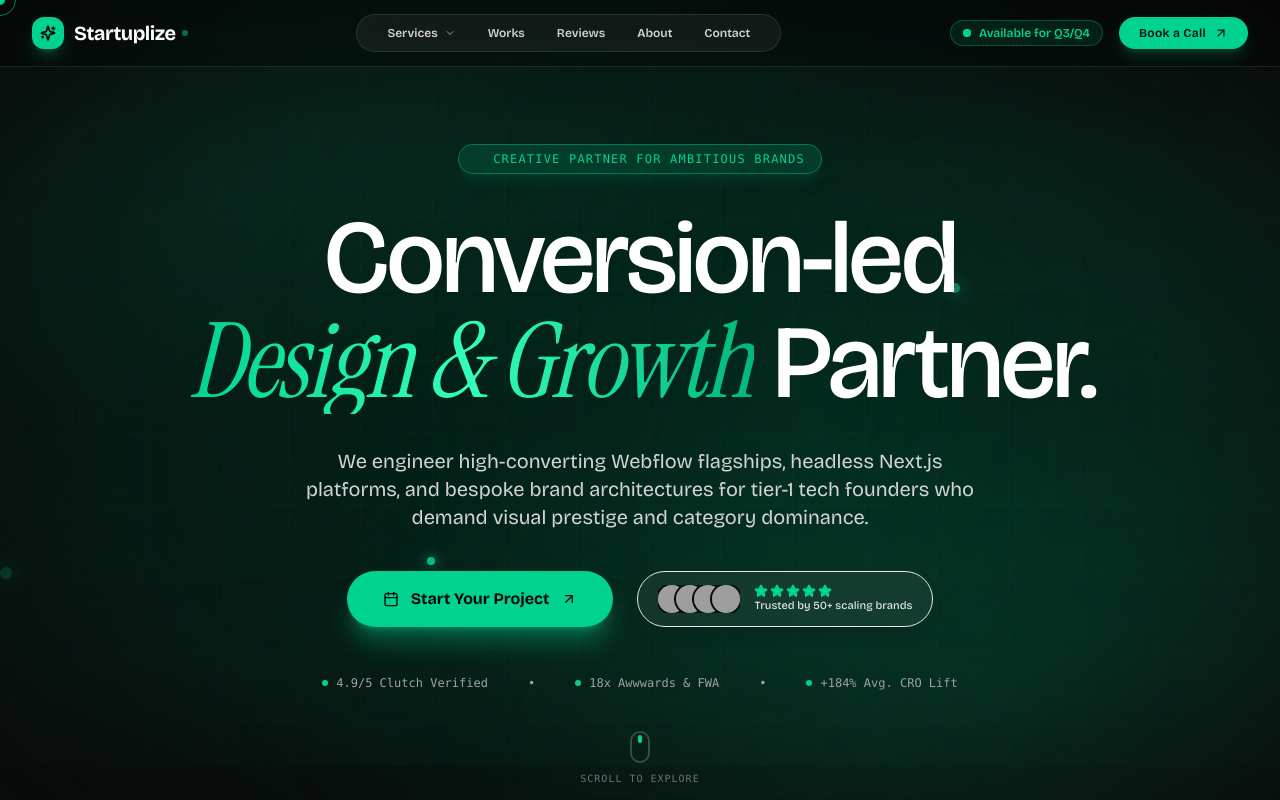
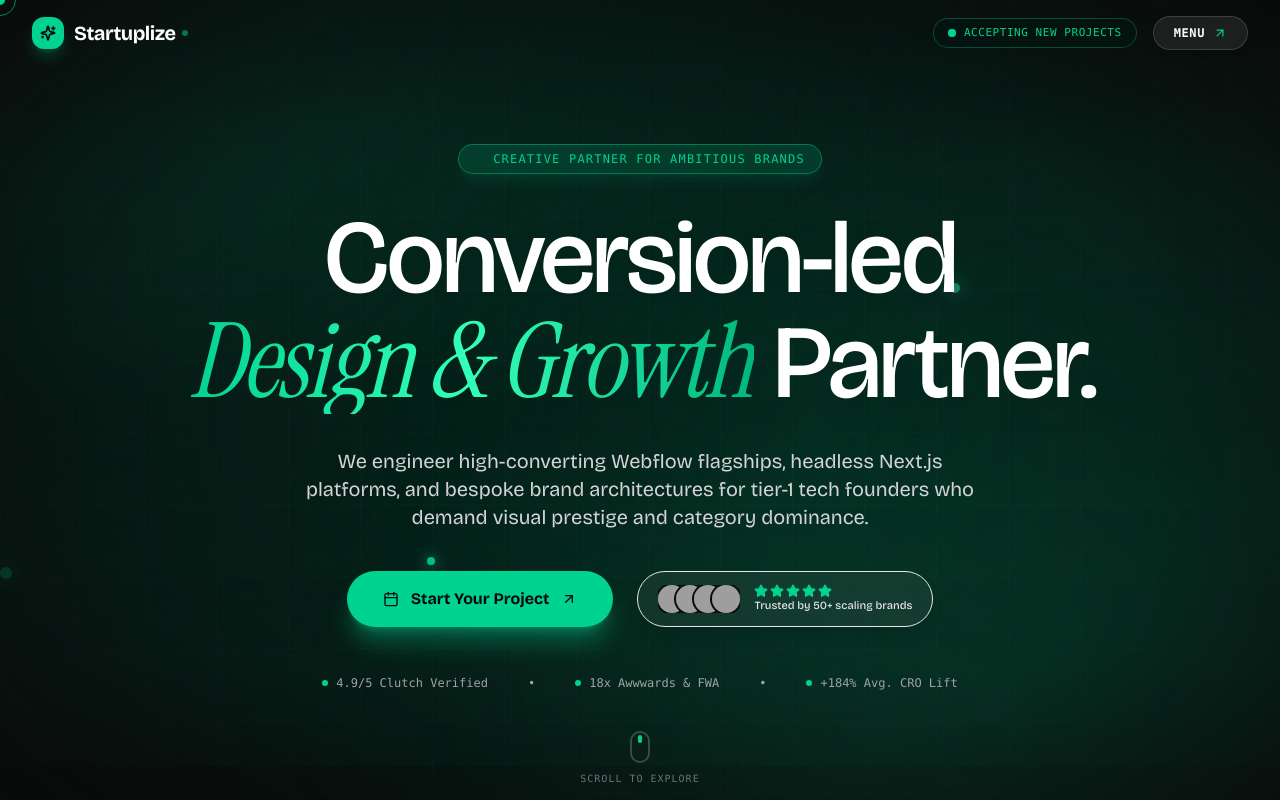
Before and after one commit to Mahathir-Gunjon/Startuplize, a Next.js app: page / in a window 1280 px wide. Shown: the top 800 px of the page. Built offline with nearby package versions, Linux system fonts and the light colour scheme; grey boxes are pictures that could not be loaded.

Commit message:
feat: clean minimal navbar with BayFi-style floating menu card

```diff
--- /dev/null
+++ b/components/FloatingMenu.tsx
@@ -0,0 +1,180 @@
+"use client";
+
+import React, { useEffect, useRef } from "react";
+import Link from "next/link";
+import { usePathname } from "next/navigation";
+import { motion, AnimatePresence } from "framer-motion";
+import {
+  ArrowUpRight,
+  Mail,
+  Phone,
+  Calendar,
+  X,
+  Sparkles,
+} from "lucide-react";
+import { cn } from "@/lib/utils";
+
+interface FloatingMenuProps {
+  isOpen: boolean;
+  onClose: () => void;
+  onOpenBooking: () => void;
+}
+
+export default function FloatingMenu({
+  isOpen,
+  onClose,
+  onOpenBooking,
+}: FloatingMenuProps) {
+  const pathname = usePathname();
+  const menuRef = useRef<HTMLDivElement>(null);
+
+  // Close on Escape key press
+  useEffect(() => {
+    const handleKeyDown = (e: KeyboardEvent) => {
+      if (e.key === "Escape") onClose();
+    };
+    if (isOpen) {
+      window.addEventListener("keydown", handleKeyDown);
+    }
+    return () => window.removeEventListener("keydown", handleKeyDown);
+  }, [isOpen, onClose]);
+
+  // Close when clicking outside
+  useEffect(() => {
+    const handleClickOutside = (e: MouseEvent) => {
+      if (menuRef.current && !menuRef.current.contains(e.target as Node)) {
+        onClose();
+      }
+    };
+    if (isOpen) {
+      // delay attachment to avoid immediate trigger
+      const timer = setTimeout(() => {
+        window.addEventListener("click", handleClickOutside);
+      }, 50);
+      return () => {
+        clearTimeout(timer);
+        window.removeEventListener("click", handleClickOutside);
+      };
+    }
+  }, [isOpen, onClose]);
+
+  const navItems = [
+    { label: "HOME", href: "/" },
+    { label: "SERVICES", href: "/services" },
+    { label: "WORK", href: "/portfolio" },
+    { label: "ABOUT", href: "/about" },
+    { label: "REVIEWS", href: "/testimonials" },
+    {
+      label: "CAREERS",
+      href: "/about#careers",
+      badge: "HIRING",
+    },
+    { label: "CONTACT", href: "/contact" },
+  ];
+
+  return (
+    <AnimatePresence>
+      {isOpen && (
+        <motion.div
+          ref={menuRef}
+          initial={{ opacity: 0, scale: 0.94, y: -12 }}
+          animate={{ opacity: 1, scale: 1, y: 0 }}
+          exit={{ opacity: 0, scale: 0.94, y: -12 }}
+          transition={{ duration: 0.28, ease: [0.22, 1, 0.36, 1] }}
+          className="fixed top-20 right-4 sm:right-6 lg:right-8 z-50 w-[300px] sm:w-[340px] bg-[#0A1612]/95 backdrop-blur-2xl border border-[#00D28F]/30 rounded-[28px] p-7 shadow-2xl shadow-black/80 overflow-hidden"
+          style={{
+            boxShadow:
+              "0 25px 50px -12px rgba(0, 0, 0, 0.75), 0 0 30px 2px rgba(0, 210, 143, 0.15)",
+          }}
+        >
+          {/* Subtle Ambient Mint Light Cone */}
+          <div className="absolute -top-20 -right-20 w-48 h-48 bg-[#00D28F]/20 rounded-full blur-3xl pointer-events-none" />
+
+          {/* Navigation Links List */}
+          <nav className="flex flex-col space-y-3.5 relative z-10">
+            {navItems.map((item, idx) => {
+              const isActive = pathname === item.href;
+
+              return (
+                <Link
+                  key={item.label}
+                  href={item.href}
+                  onClick={onClose}
+                  className="group flex items-center justify-between transition-all duration-200 py-0.5"
+                >
+                  <div className="flex items-center gap-2.5">
+                    {/* Active bullet dot */}
+                    {isActive ? (
+                      <span className="text-[#00D28F] font-black text-xl leading-none">
+                        •
+                      </span>
+                    ) : (
+                      <span className="w-1.5 h-1.5 rounded-full bg-transparent group-hover:bg-[#00D28F]/60 transition-colors" />
+                    )}
+
+                    <span
+                      className={cn(
+                        "text-xl sm:text-2xl font-bold tracking-tight font-sans transition-all duration-200",
+                        isActive
+                          ? "text-white"
+                          : "text-zinc-400 group-hover:text-white group-hover:translate-x-1"
+                      )}
+                    >
+                      {item.label}
+                    </span>
+                  </div>
+
+                  {/* Optional Hiring or Extra Badge */}
+                  {item.badge && (
+                    <span className="px-2.5 py-0.5 rounded-full text-[10px] font-mono font-semibold tracking-wider text-[#00D28F] bg-[#00D28F]/15 border border-[#00D28F]/40 flex items-center gap-1">
+                      <span className="w-1.5 h-1.5 rounded-full bg-[#00D28F] animate-pulse" />
+                      <span>{item.badge}</span>
+                    </span>
+                  )}
+                </Link>
+              );
+            })}
+          </nav>
+
+          {/* Divider */}
+          <div className="h-[1px] bg-white/10 my-6 relative z-10" />
+
+          {/* Bottom "Let's Talk" Section */}
+          <div className="relative z-10">
+            <div className="text-[10px] font-mono uppercase tracking-widest text-[#00D28F]/80 mb-3 font-semibold">
+              LET&apos;S TALK
+            </div>
+
+            <div className="flex flex-col space-y-2.5">
+              {/* Direct Email Link */}
+              <a
+                href="mailto:hello@startuplize.com"
+                className="flex items-center gap-2.5 text-xs text-zinc-300 hover:text-white transition-colors group"
+              >
+                <Mail className="w-3.5 h-3.5 text-[#00D28F] shrink-0" />
+                <span className="truncate group-hover:underline">
+                  hello@startuplize.com
+                </span>
+              </a>
+
+              {/* Direct Booking Action */}
+              <button
+                onClick={() => {
+                  onClose();
+                  onOpenBooking();
+                }}
+                className="flex items-center gap-2.5 text-xs text-zinc-300 hover:text-[#00D28F] transition-colors group text-left cursor-pointer"
+              >
+                <Calendar className="w-3.5 h-3.5 text-[#00D28F] shrink-0" />
+                <span className="group-hover:underline">
+                  Book an Intro Strategy Call
+                </span>
+                <ArrowUpRight className="w-3 h-3 text-[#00D28F] group-hover:translate-x-0.5 group-hover:-translate-y-0.5 transition-transform" />
+              </button>
+            </div>
+          </div>
+        </motion.div>
+      )}
+    </AnimatePresence>
+  );
+}
--- a/components/Navbar.tsx
+++ b/components/Navbar.tsx
@@ -3,10 +3,9 @@
 import React, { useState, useEffect } from "react";
 import Link from "next/link";
 import { usePathname } from "next/navigation";
-import { Sparkles, ArrowUpRight, Menu, ChevronDown } from "lucide-react";
+import { Sparkles, ArrowUpRight, X } from "lucide-react";
 import { cn } from "@/lib/utils";
-import MegaMenu from "./MegaMenu";
-import OffCanvasMenu from "./OffCanvasMenu";
+import FloatingMenu from "./FloatingMenu";
 
 interface NavbarProps {
   onOpenBooking: () => void;
@@ -14,11 +13,8 @@
 
 export default function Navbar({ onOpenBooking }: NavbarProps) {
   const [scrolled, setScrolled] = useState(false);
-  const [megaMenuOpen, setMegaMenuOpen] = useState(false);
-  const [mobileMenuOpen, setMobileMenuOpen] = useState(false);
+  const [menuOpen, setMenuOpen] = useState(false);
   const pathname = usePathname();
-
-  const isDarkPage = false; // Navbar adapts to theme smoothly
 
   useEffect(() => {
     const handleScroll = () => {
@@ -28,32 +24,25 @@
     return () => window.removeEventListener("scroll", handleScroll);
   }, []);
 
-  // Close mega menu on route change
+  // Automatically close menu on route navigation
   useEffect(() => {
-    setMegaMenuOpen(false);
-    setMobileMenuOpen(false);
+    setMenuOpen(false);
   }, [pathname]);
-
-  const navLinks = [
-    { name: "Services", isMega: true },
-    { name: "Works", href: "/portfolio" },
-    { name: "Reviews", href: "/testimonials" },
-    { name: "About", href: "/about" },
-    { name: "Contact", href: "/contact" },
-  ];
 
   return (
     <>
       <header
         className={cn(
-          "fixed top-0 left-0 right-0 z-50 transition-all duration-300 px-4 sm:px-6 lg:px-8 py-3.5",
+          "fixed top-0 left-0 right-0 z-50 transition-all duration-300 px-4 sm:px-6 lg:px-8 py-4",
           scrolled
             ? "bg-[#0A0A0A]/90 backdrop-blur-xl border-b border-white/10 shadow-2xl"
-            : "bg-black/30 backdrop-blur-md border-b border-white/10"
+            : "bg-transparent"
         )}
       >
         <div className="max-w-[1366px] mx-auto flex items-center justify-between">
-          {/* Brand Logo */}
+          {/* =========================================================================
+              1. BRAND LOGO (Left)
+              ========================================================================= */}
           <Link
             href="/"
             className="flex items-center gap-2.5 group focus:outline-none"
@@ -69,94 +58,50 @@
             </div>
           </Link>
 
-          {/* Desktop Navigation */}
-          <nav className="hidden md:flex items-center gap-1 bg-white/[0.06] border border-white/10 rounded-full px-4 py-1 backdrop-blur-md">
-            {navLinks.map((link) => {
-              if (link.isMega) {
-                return (
-                  <button
-                    key={link.name}
-                    onClick={() => setMegaMenuOpen(!megaMenuOpen)}
-                    onMouseEnter={() => setMegaMenuOpen(true)}
-                    className={cn(
-                      "px-3.5 py-1.5 text-xs font-semibold rounded-full transition-all duration-200 flex items-center gap-1.5 cursor-pointer",
-                      megaMenuOpen
-                        ? "bg-[#00D28F] text-[#0A0A0A]"
-                        : "text-zinc-300 hover:text-white hover:bg-white/[0.08]"
-                    )}
-                  >
-                    <span>{link.name}</span>
-                    <ChevronDown
-                      className={cn(
-                        "w-3 h-3 transition-transform duration-200",
-                        megaMenuOpen ? "rotate-180 text-[#0A0A0A]" : "text-zinc-400"
-                      )}
-                    />
-                  </button>
-                );
-              }
-
-              const isActive = pathname === link.href;
-              return (
-                <Link
-                  key={link.name}
-                  href={link.href!}
-                  className={cn(
-                    "px-3.5 py-1.5 text-xs font-semibold rounded-full transition-all duration-200",
-                    isActive
-                      ? "bg-white/15 text-white"
-                      : "text-zinc-300 hover:text-white hover:bg-white/[0.08]"
-                  )}
-                >
-                  {link.name}
-                </Link>
-              );
-            })}
-          </nav>
-
-          {/* Right Actions: Availability Badge, CTA & Hamburger */}
+          {/* =========================================================================
+              2. RIGHT ACTIONS: Availability Status Pill + Clean Menu Toggle Button
+              ========================================================================= */}
           <div className="flex items-center gap-3 sm:gap-4">
-            {/* Live Availability Badge */}
-            <div className="hidden lg:flex items-center gap-2 px-3 py-1 rounded-full bg-[#00D28F]/10 border border-[#00D28F]/30 text-[#00D28F] text-xs font-semibold">
+            {/* Availability Status Badge */}
+            <div className="hidden sm:flex items-center gap-2 px-3.5 py-1.5 rounded-full bg-[#051511]/80 border border-[#00D28F]/30 text-[#00D28F] text-[11px] font-mono font-medium tracking-wider uppercase backdrop-blur-md">
               <span className="relative flex h-2 w-2">
                 <span className="animate-ping absolute inline-flex h-full w-full rounded-full bg-[#00D28F] opacity-75" />
                 <span className="relative inline-flex rounded-full h-2 w-2 bg-[#00D28F]" />
               </span>
-              <span>Available for Q3/Q4</span>
+              <span>ACCEPTING NEW PROJECTS</span>
             </div>
 
-            {/* Quick Consultation CTA */}
+            {/* Menu Toggle Button */}
             <button
-              onClick={onOpenBooking}
-              className="group relative inline-flex items-center justify-center gap-2 px-4 sm:px-5 py-2 rounded-full font-semibold text-xs tracking-wide text-[#0A0A0A] bg-[#00D28F] hover:bg-[#00B87D] shadow-lg shadow-[#00D28F]/20 hover:scale-[1.03] active:scale-[0.98] transition-all duration-200 cursor-pointer"
+              onClick={(e) => {
+                e.stopPropagation();
+                setMenuOpen(!menuOpen);
+              }}
+              aria-label={menuOpen ? "Close menu" : "Open menu"}
+              className={cn(
+                "group relative inline-flex items-center justify-center gap-2 px-4 sm:px-5 py-2 rounded-full font-mono text-xs font-semibold tracking-wider transition-all duration-300 cursor-pointer border",
+                menuOpen
+                  ? "bg-[#00D28F] text-[#0A0A0A] border-[#00D28F] shadow-lg shadow-[#00D28F]/30 scale-105"
+                  : "bg-white/[0.08] hover:bg-white/[0.15] text-white border-white/15 hover:border-[#00D28F]/50 shadow-md backdrop-blur-md"
+              )}
             >
-              <span>Book a Call</span>
-              <ArrowUpRight className="w-3.5 h-3.5 text-[#0A0A0A] group-hover:translate-x-0.5 group-hover:-translate-y-0.5 transition-transform" />
-            </button>
-
-            {/* Hamburger Button for Off-Canvas Menu */}
-            <button
-              onClick={() => setMobileMenuOpen(true)}
-              className="p-2 rounded-full bg-white/[0.08] hover:bg-white/[0.15] border border-white/10 text-white transition-colors cursor-pointer flex items-center justify-center md:hidden"
-              aria-label="Open full menu"
-            >
-              <Menu className="w-4 h-4" />
+              <span>{menuOpen ? "CLOSE" : "MENU"}</span>
+              {menuOpen ? (
+                <X className="w-3.5 h-3.5 text-[#0A0A0A]" />
+              ) : (
+                <ArrowUpRight className="w-3.5 h-3.5 text-[#00D28F] group-hover:translate-x-0.5 group-hover:-translate-y-0.5 transition-transform" />
+              )}
             </button>
           </div>
         </div>
       </header>
 
-      {/* Desktop Mega Menu Dropdown */}
-      <MegaMenu
-        isOpen={megaMenuOpen}
-        onClose={() => setMegaMenuOpen(false)}
-        onOpenBooking={onOpenBooking}
-      />
-
-      {/* Mobile Off-Canvas Slider */}
-      <OffCanvasMenu
-        isOpen={mobileMenuOpen}
-        onClose={() => setMobileMenuOpen(false)}
+      {/* =========================================================================
+          3. BAYFI-STYLE FLOATING RIGHT-ALIGNED MENU CARD
+          ========================================================================= */}
+      <FloatingMenu
+        isOpen={menuOpen}
+        onClose={() => setMenuOpen(false)}
         onOpenBooking={onOpenBooking}
       />
     </>
```
